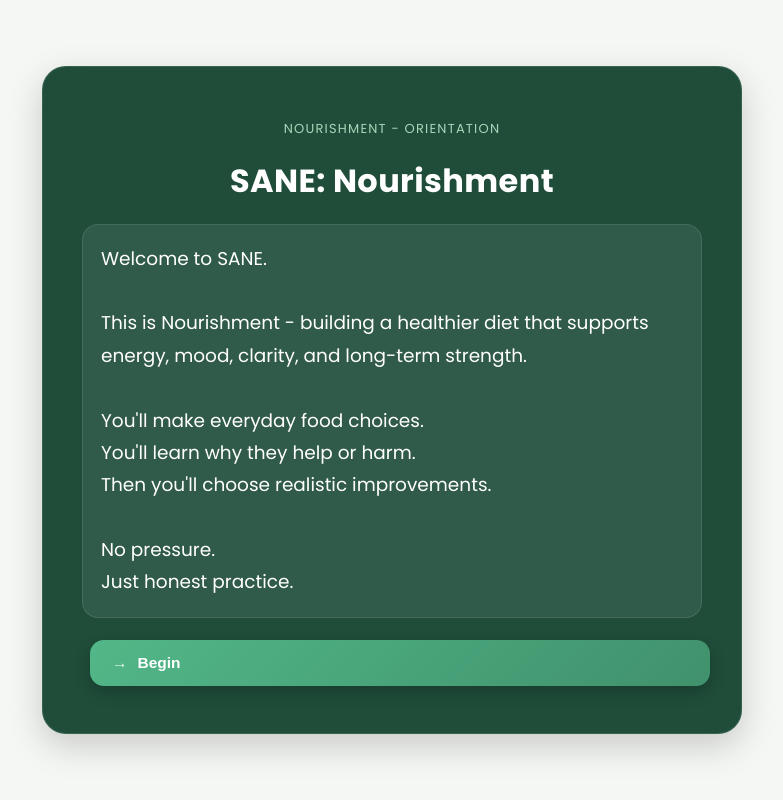
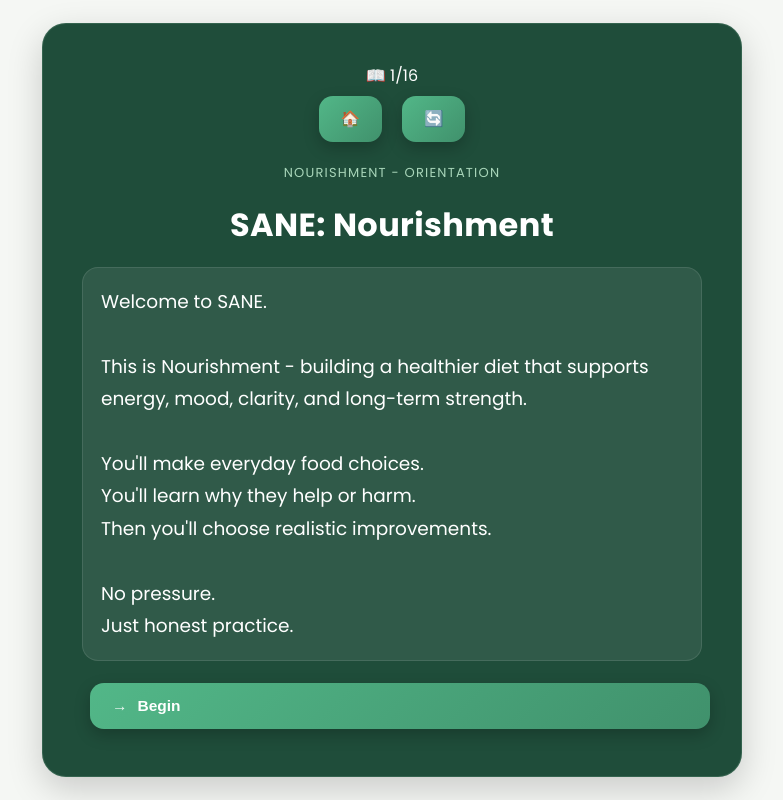
Before and after one commit to SANE-BUILDER/SANE-wellness, a plain HTML site: page nourishment.html in a window 1280 px wide. Shown: the whole page, without its empty margins (248-1031 px from the left). Drawn offline with Linux system fonts and the light colour scheme.

Commit message:
Add nourishment.html

```diff
--- a/nourishment.html
+++ b/nourishment.html
@@ -11,6 +11,17 @@
 </head>
 <body>
   <div id="game-container" class="theme-awareness">
+    <!-- Top HUD -->
+    <div id="game-hud">
+      <div id="chapter-progress" title="Progress">
+        📖 <span id="chapter-count">1</span>/<span id="chapter-total">9</span>
+      </div>
+      <div id="game-actions">
+        <button class="icon-btn" id="btn-home" title="Home">🏠</button>
+        <button class="icon-btn" id="btn-restart" title="Restart">🔄</button>
+      </div>
+    </div>
+
     <p id="section-title">Nourishment</p>
     <h1>SANE: Nourishment</h1>
     <p id="game-text"></p>
```
